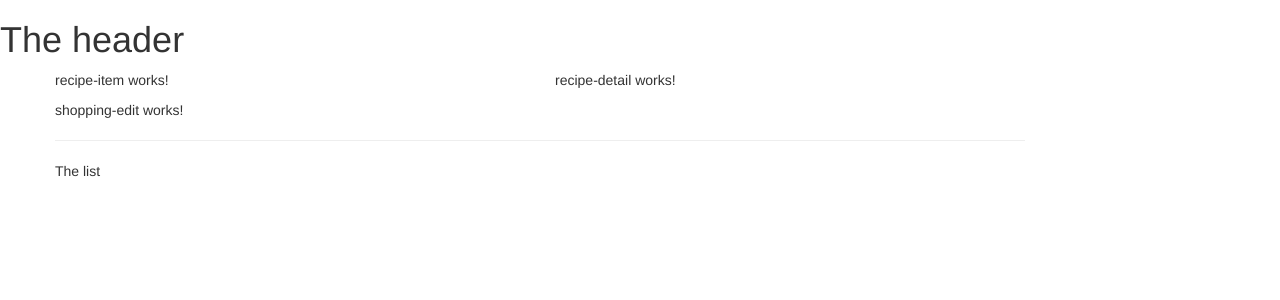
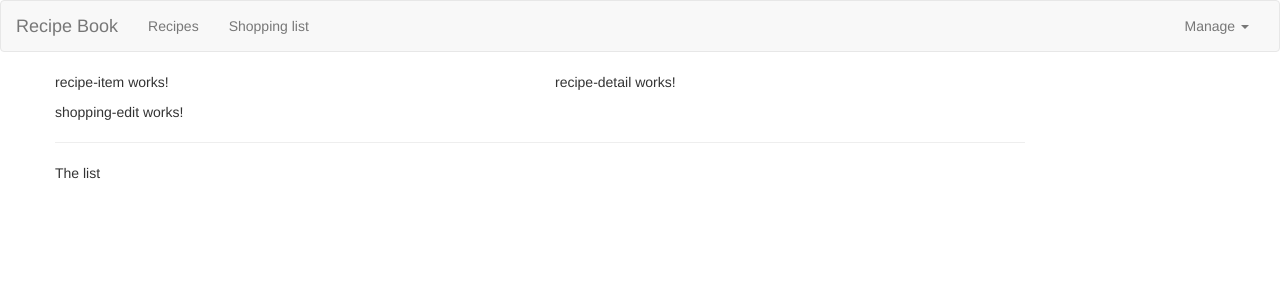
Before and after one commit to anapog/recipes-app, an Angular app: page / in a window 1280 px wide. Shown: the top 300 px of the page. Built offline with nearby package versions, Linux system fonts and the light colour scheme.

Commit message:
Basic navigation bar

```diff
--- a/src/app/header/header.component.html
+++ b/src/app/header/header.component.html
@@ -1 +1,33 @@
-<h1>The header</h1>
+<nav class="navbar navbar-default">
+    <div class="container-fluid">
+        <div class="navbar-header">
+            <a href="#" class="navbar-brand">Recipe Book</a>
+        </div>
+        <div class="collapse navbar-collapse">
+            <ul class="nav navbar-nav">
+                <li>
+                    <a href="#">Recipes</a>
+                </li>
+                <li>
+                    <a href="#">Shopping list</a>
+
+                </li>
+            </ul>
+            <ul class="nav navbar-nav navbar-right">
+                <li class="dropdown">
+                    <a href="#" class="dropdown-toggle" role="button">Manage
+                        <span class="caret"></span>
+                    </a>
+                    <ul class="dropdown-menu">
+                        <li>
+                            <a href="#">Save data</a>
+                        </li>
+                        <li>
+                            <a href="#">Fetch data</a>
+                        </li>
+                    </ul>
+                </li>
+            </ul>
+        </div>
+    </div>
+</nav>
```
